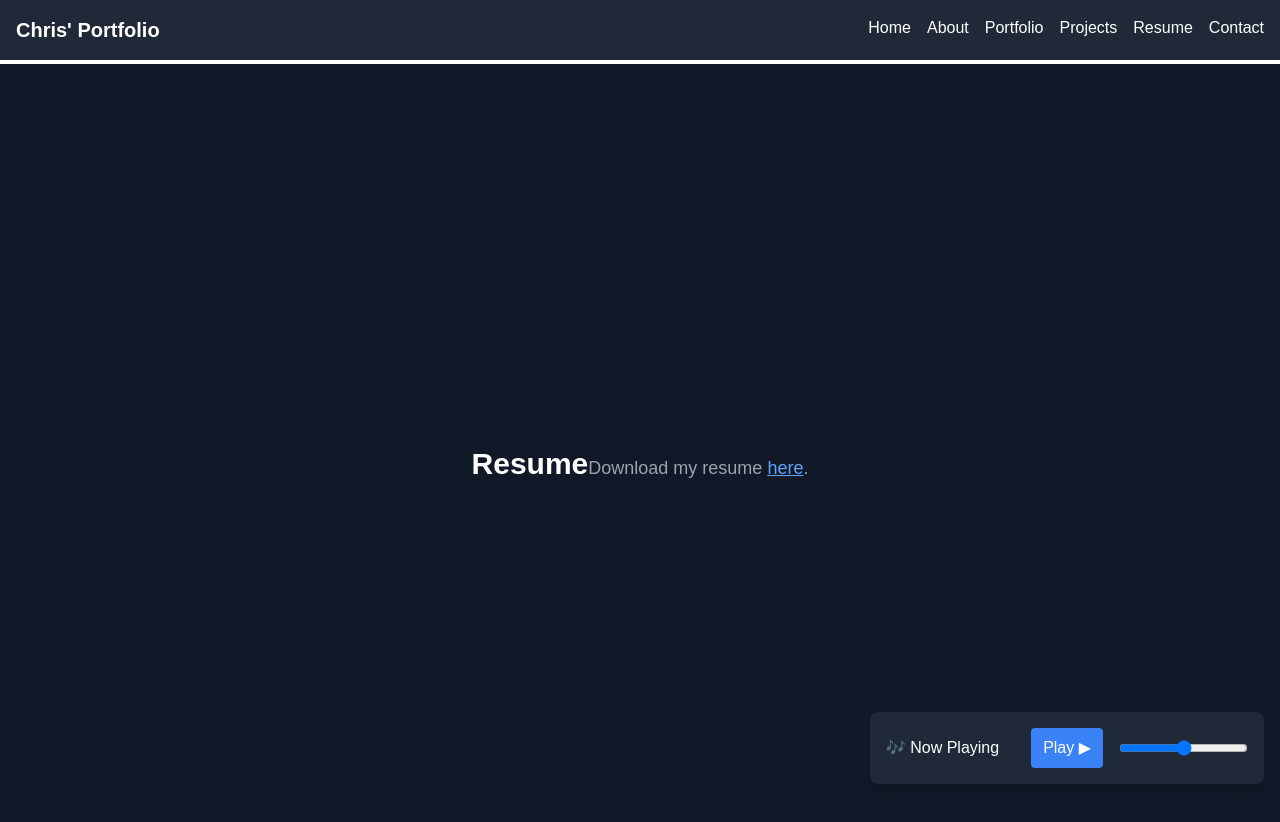
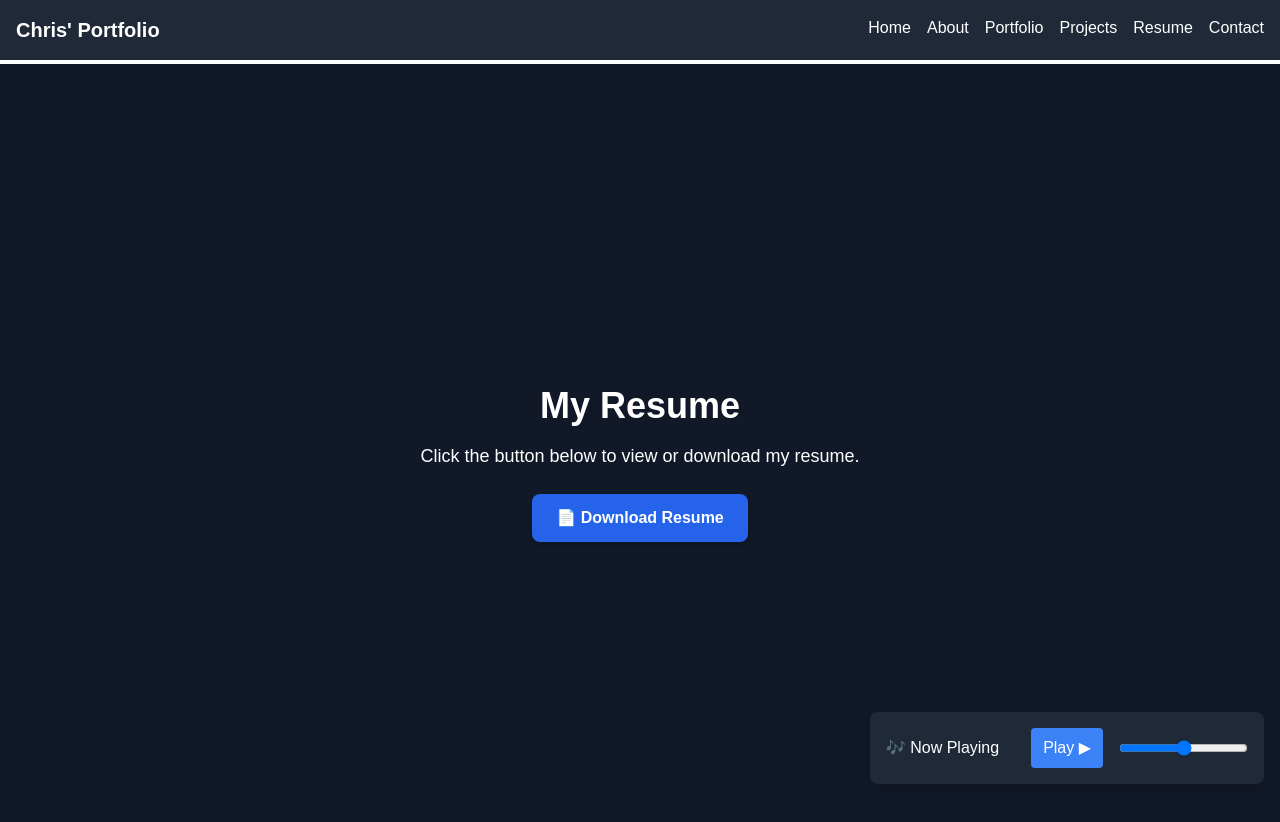
Before and after one commit to Chrisyeu11/my-portfolio, a Next.js app: page /resume in a window 1280 px wide. Shown: the top 822 px of the page. Built offline with nearby package versions, Linux system fonts and the light colour scheme.

Commit message:
Fixed conflicting route issue in contact page

```diff
--- a/app/contact/route.ts
+++ /dev/null
@@ -1,18 +0,0 @@
-import { NextResponse } from "next/server";
-
-export async function POST(req: Request) {
-  try {
-    const { name, email, message } = await req.json();
-
-    // Example: Logging the message to the server (replace with email service)
-    console.log("📩 New Contact Form Submission:");
-    console.log(`🧑 Name: ${name}`);
-    console.log(`📧 Email: ${email}`);
-    console.log(`💬 Message: ${message}`);
-
-    return NextResponse.json({ success: true, message: "Message sent successfully!" }, { status: 200 });
-  } catch (error) {
-    console.error("Error processing contact form:", error);
-    return NextResponse.json({ success: false, message: "Error sending message." }, { status: 500 });
-  }
-}
--- a/app/resume/page.tsx
+++ b/app/resume/page.tsx
@@ -1,8 +1,18 @@
-export default function Resume() {
-    return (
-      <div className="min-h-screen flex items-center justify-center bg-gray-900 text-white">
-        <h1 className="text-3xl font-bold">Resume</h1>
-        <p className="mt-2 text-lg text-gray-400">Download my resume <a href="/resume.pdf" className="text-blue-400 underline">here</a>.</p>
-      </div>
-    );
-  }
+export default function ResumePage() {
+  return (
+    <div className="flex flex-col items-center justify-center min-h-screen bg-gray-900 text-white">
+      <h1 className="text-4xl font-bold mb-4">My Resume</h1>
+      <p className="mb-6 text-lg">Click the button below to view or download my resume.</p>
+
+      <a
+        href="/resume.pdf"
+        download="Chris_Yeu_Resume.pdf"
+        target="_blank"
+        rel="noopener noreferrer"
+        className="px-6 py-3 bg-blue-600 hover:bg-blue-700 text-white font-semibold rounded-lg shadow-md"
+      >
+        📄 Download Resume
+      </a>
+    </div>
+  );
+}
--- a/package.json
+++ b/package.json
@@ -9,6 +9,7 @@
     "lint": "next lint"
   },
   "dependencies": {
+    "firebase": "^11.3.0",
     "next": "15.1.6",
     "react": "^19.0.0",
     "react-dom": "^19.0.0",
```
Also changed, not shown: app/contact/page.tsx (+11 -33 lines), components/MusicPlayer.tsx (indentation only), 1 other file (tests, documents, lock files or other folders).
